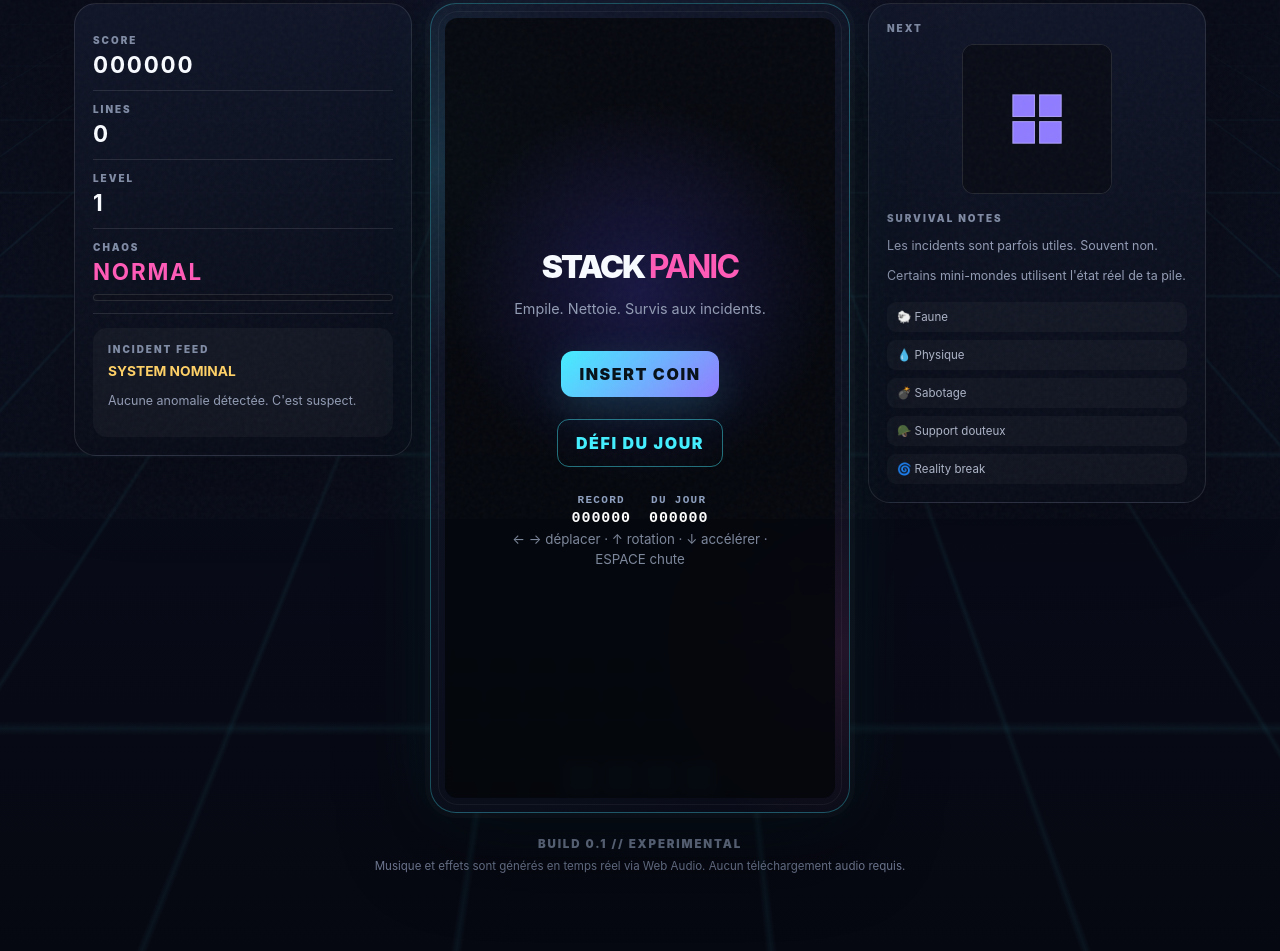
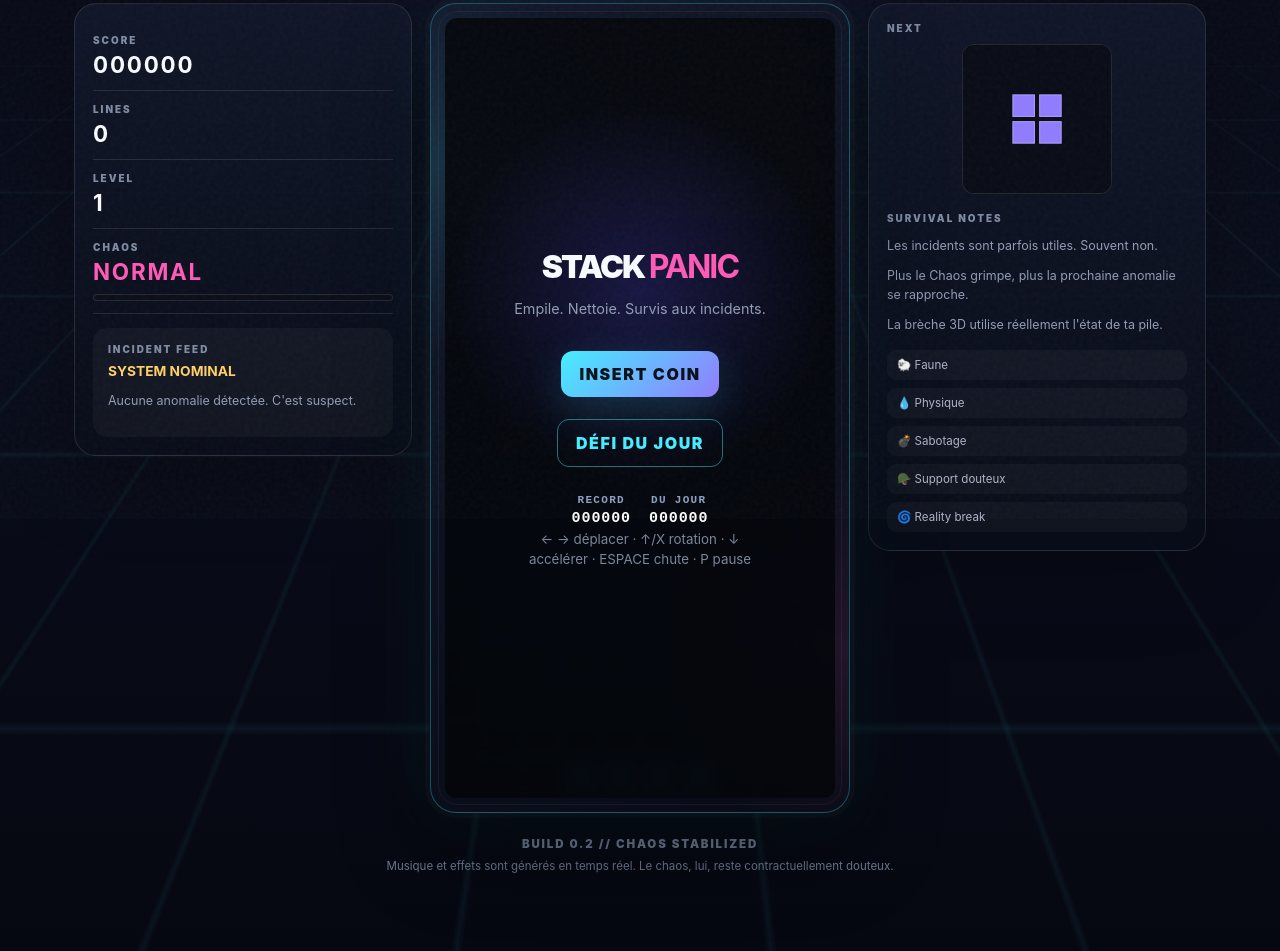
Before and after one commit to mjodheim/Vibe-Arcade, a plain HTML site: page games/stack-panic/public/index.html in a window 1280 px wide. Shown: the part 281-1232 px from the top of the page. Drawn offline with Linux system fonts and the light colour scheme; files that its build step writes are made by us from their sources; files whose address does not match are found by name.

Commit message:
feat(stack-panic): refresh player-facing cabinet UI

```diff
--- a/games/stack-panic/public/index.html
+++ b/games/stack-panic/public/index.html
@@ -28,6 +28,7 @@
   <meta name="twitter:image" content="https://arcade.mjodheim.be/assets/og-stack-panic.png" />
 
   <link rel="stylesheet" href="/stack-panic/style.css" />
+  <link rel="stylesheet" href="/stack-panic/polish.css" />
 </head>
 <body>
   <div class="noise" aria-hidden="true"></div>
@@ -76,7 +77,7 @@
             <span>RECORD <b id="bestFree">000000</b></span>
             <span>DU JOUR <b id="bestDaily">000000</b></span>
           </div>
-          <small>← → déplacer · ↑ rotation · ↓ accélérer · ESPACE chute</small>
+          <small>← → déplacer · ↑/X rotation · ↓ accélérer · ESPACE chute · P pause</small>
         </div>
         <div id="gameOver" class="game-over hidden">
           <small>RUN TERMINATED</small>
@@ -92,7 +93,8 @@
         <div class="rules">
           <small>SURVIVAL NOTES</small>
           <p>Les incidents sont parfois utiles. Souvent non.</p>
-          <p>Certains mini-mondes utilisent l'état réel de ta pile.</p>
+          <p>Plus le Chaos grimpe, plus la prochaine anomalie se rapproche.</p>
+          <p>La brèche 3D utilise réellement l'état de ta pile.</p>
         </div>
         <div class="legend">
           <span>🐑 Faune</span><span>💧 Physique</span><span>💣 Sabotage</span><span>🪖 Support douteux</span><span>🌀 Reality break</span>
@@ -109,8 +111,8 @@
     </section>
 
     <section class="notes">
-      <span>BUILD 0.1 // EXPERIMENTAL</span>
-      <p>Musique et effets sont générés en temps réel via Web Audio. Aucun téléchargement audio requis.</p>
+      <span>BUILD 0.2 // CHAOS STABILIZED</span>
+      <p>Musique et effets sont générés en temps réel. Le chaos, lui, reste contractuellement douteux.</p>
     </section>
   </main>
 
@@ -118,7 +120,6 @@
   <script src="/stack-panic/events.js"></script>
   <script src="/stack-panic/audio.js"></script>
   <script src="/stack-panic/controls.js"></script>
-  <!-- The 3D breach is a module; the game runs without it if WebGL is missing. -->
   <script type="module" src="/stack-panic/breach.js"></script>
 </body>
 </html>
```
